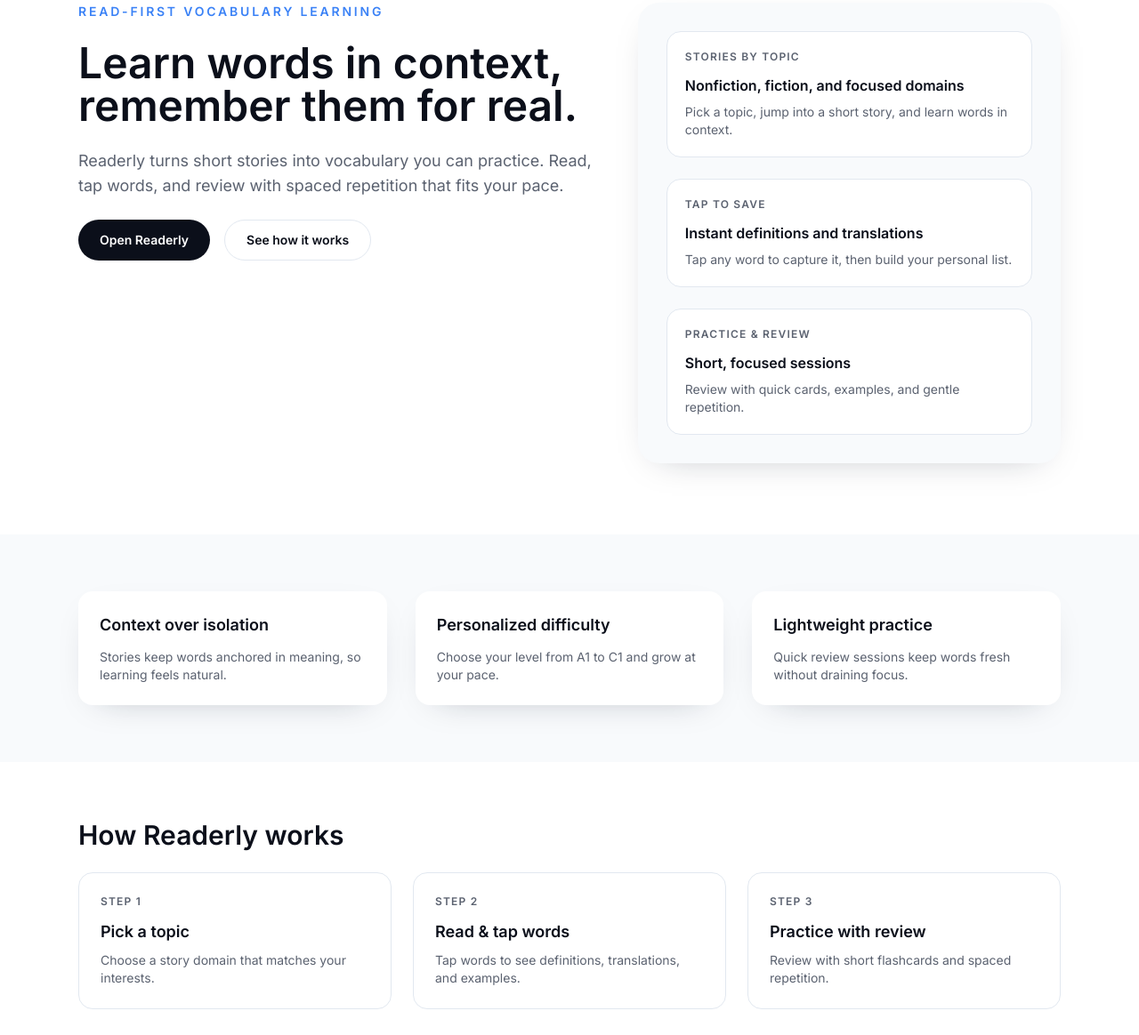
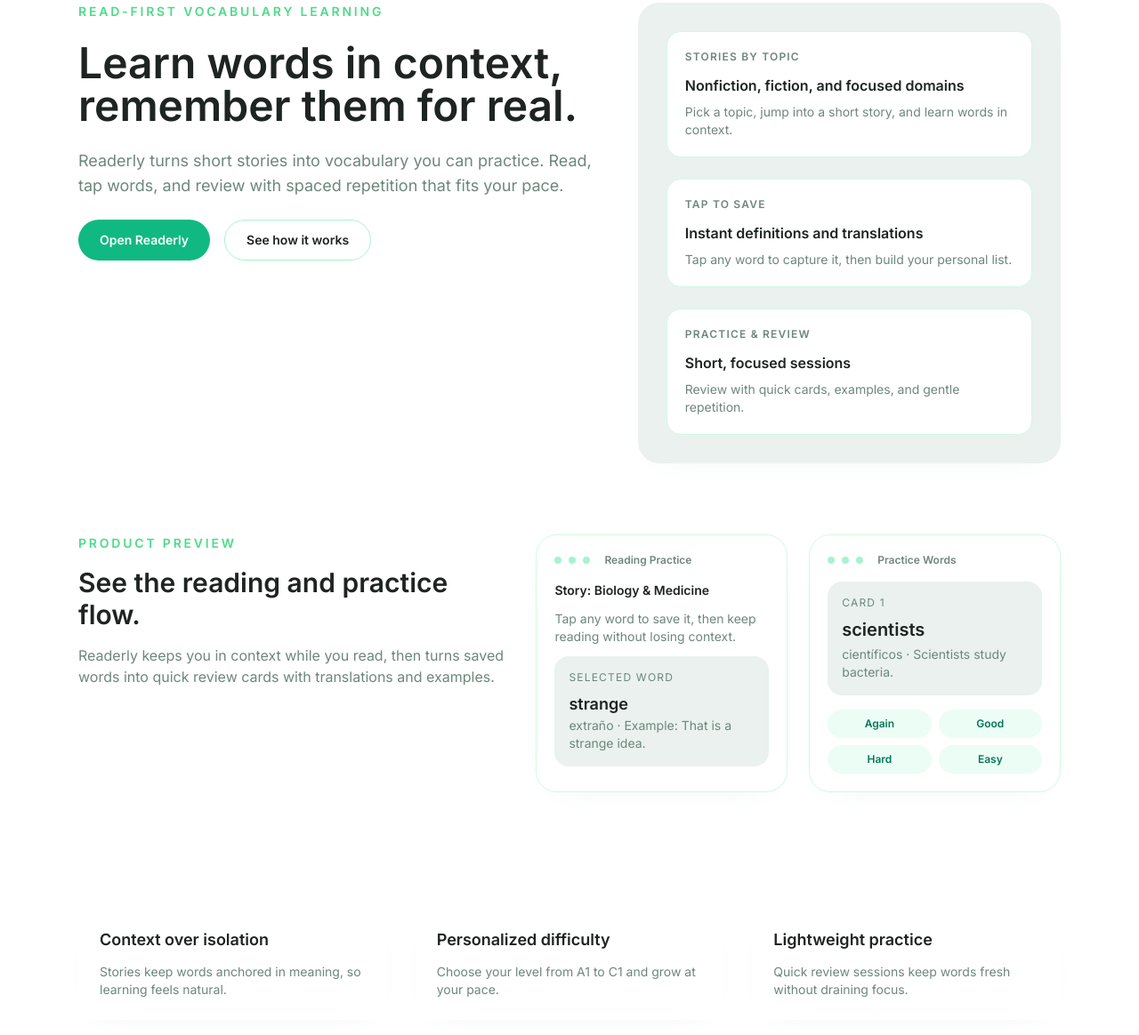
Before and after one commit to bohachevskyy/ready-web, an Astro site in the folder www/: page / in a window 1280 px wide. Shown: the part 148-1312 px from the top of the page at 89% size. Built offline with nearby package versions, Linux system fonts and the light colour scheme; Astro itself is replaced by a stand-in of ours.

Commit message:
feat: update landing visuals

```diff
--- a/www/src/pages/index.astro
+++ b/www/src/pages/index.astro
@@ -5,7 +5,7 @@
   title="Readerly — Learn words in context"
   description="Readerly turns short stories into vocabulary you can practice. Read, tap words, and review with spaced repetition."
 >
-  <header class="border-b border-slate-100 bg-white">
+  <header class="border-b border-emerald-100 bg-white">
     <nav class="container flex items-center justify-between py-6">
       <div class="flex items-center gap-3 text-lg font-semibold text-ink">
         <span class="flex h-9 w-9 items-center justify-center rounded-full bg-ink text-white">
@@ -14,7 +14,7 @@
         Readerly
       </div>
       <a
-        class="rounded-full border border-slate-200 px-5 py-2 text-sm font-medium text-ink transition hover:border-ink"
+        class="rounded-full border border-emerald-200 px-5 py-2 text-sm font-medium text-ink transition hover:border-emerald-400"
         href="https://app.readerly.ai"
         target="_blank"
         rel="noopener"
@@ -39,7 +39,7 @@
         </p>
         <div class="flex flex-col gap-4 sm:flex-row">
           <a
-            class="inline-flex items-center justify-center rounded-full bg-ink px-6 py-3 text-sm font-semibold text-white shadow-soft transition hover:bg-slate-900"
+            class="inline-flex items-center justify-center rounded-full bg-emerald-500 px-6 py-3 text-sm font-semibold text-white shadow-soft transition hover:bg-emerald-600"
             href="https://app.readerly.ai"
             target="_blank"
             rel="noopener"
@@ -47,16 +47,16 @@
             Open Readerly
           </a>
           <a
-            class="inline-flex items-center justify-center rounded-full border border-slate-200 px-6 py-3 text-sm font-semibold text-ink transition hover:border-ink"
+            class="inline-flex items-center justify-center rounded-full border border-emerald-200 px-6 py-3 text-sm font-semibold text-ink transition hover:border-emerald-400"
             href="#how-it-works"
           >
             See how it works
           </a>
         </div>
       </div>
-      <div class="rounded-3xl bg-surface p-8 shadow-soft">
+      <div class="rounded-3xl bg-soft p-8 shadow-soft">
         <div class="flex flex-col gap-6">
-          <div class="rounded-2xl border border-slate-200 bg-white p-5">
+          <div class="rounded-2xl border border-emerald-100 bg-white p-5">
             <p class="text-xs font-semibold uppercase tracking-widest text-muted">
               Stories by topic
             </p>
@@ -67,7 +67,7 @@
               Pick a topic, jump into a short story, and learn words in context.
             </p>
           </div>
-          <div class="rounded-2xl border border-slate-200 bg-white p-5">
+          <div class="rounded-2xl border border-emerald-100 bg-white p-5">
             <p class="text-xs font-semibold uppercase tracking-widest text-muted">
               Tap to save
             </p>
@@ -78,7 +78,7 @@
               Tap any word to capture it, then build your personal list.
             </p>
           </div>
-          <div class="rounded-2xl border border-slate-200 bg-white p-5">
+          <div class="rounded-2xl border border-emerald-100 bg-white p-5">
             <p class="text-xs font-semibold uppercase tracking-widest text-muted">
               Practice & review
             </p>
@@ -88,6 +88,75 @@
             <p class="mt-2 text-sm text-muted">
               Review with quick cards, examples, and gentle repetition.
             </p>
+          </div>
+        </div>
+      </div>
+    </section>
+
+    <section class="container pb-16">
+      <div class="grid gap-8 lg:grid-cols-[0.9fr_1.1fr]">
+        <div class="space-y-4">
+          <p class="text-sm font-semibold uppercase tracking-[0.2em] text-accent">
+            Product preview
+          </p>
+          <h2 class="text-3xl font-semibold text-ink">
+            See the reading and practice flow.
+          </h2>
+          <p class="text-base text-muted">
+            Readerly keeps you in context while you read, then turns saved words
+            into quick review cards with translations and examples.
+          </p>
+        </div>
+        <div class="grid gap-6 md:grid-cols-2">
+          <div class="rounded-3xl border border-emerald-100 bg-white p-5 shadow-soft">
+            <div class="flex items-center gap-2 text-xs text-muted">
+              <span class="h-2 w-2 rounded-full bg-emerald-200"></span>
+              <span class="h-2 w-2 rounded-full bg-emerald-200"></span>
+              <span class="h-2 w-2 rounded-full bg-emerald-200"></span>
+              <span class="ml-2 font-semibold">Reading Practice</span>
+            </div>
+            <div class="mt-4 space-y-3 text-sm text-ink">
+              <p class="font-semibold">Story: Biology & Medicine</p>
+              <p class="text-muted">
+                Tap any word to save it, then keep reading without losing context.
+              </p>
+              <div class="rounded-2xl bg-soft p-4">
+                <p class="text-xs uppercase tracking-widest text-muted">
+                  Selected word
+                </p>
+                <p class="mt-2 text-lg font-semibold text-ink">strange</p>
+                <p class="text-sm text-muted">extraño · Example: That is a strange idea.</p>
+              </div>
+            </div>
+          </div>
+          <div class="rounded-3xl border border-emerald-100 bg-white p-5 shadow-soft">
+            <div class="flex items-center gap-2 text-xs text-muted">
+              <span class="h-2 w-2 rounded-full bg-emerald-200"></span>
+              <span class="h-2 w-2 rounded-full bg-emerald-200"></span>
+              <span class="h-2 w-2 rounded-full bg-emerald-200"></span>
+              <span class="ml-2 font-semibold">Practice Words</span>
+            </div>
+            <div class="mt-4 space-y-4">
+              <div class="rounded-2xl bg-soft p-4">
+                <p class="text-xs uppercase tracking-widest text-muted">Card 1</p>
+                <p class="mt-2 text-xl font-semibold text-ink">scientists</p>
+                <p class="mt-1 text-sm text-muted">científicos · Scientists study bacteria.</p>
+              </div>
+              <div class="grid grid-cols-2 gap-2 text-xs font-semibold text-emerald-700">
+                <span class="rounded-full bg-emerald-50 px-3 py-2 text-center">
+                  Again
+                </span>
+                <span class="rounded-full bg-emerald-50 px-3 py-2 text-center">
+                  Good
+                </span>
+                <span class="rounded-full bg-emerald-50 px-3 py-2 text-center">
+                  Hard
+                </span>
+                <span class="rounded-full bg-emerald-50 px-3 py-2 text-center">
+                  Easy
+                </span>
+              </div>
+            </div>
           </div>
         </div>
       </div>
@@ -120,7 +189,7 @@
       <div class="flex flex-col gap-6">
         <h2 class="text-3xl font-semibold text-ink">How Readerly works</h2>
         <div class="grid gap-6 lg:grid-cols-3">
-          <div class="rounded-2xl border border-slate-200 p-6">
+          <div class="rounded-2xl border border-emerald-100 p-6">
             <p class="text-xs font-semibold uppercase tracking-widest text-muted">
               Step 1
             </p>
@@ -129,7 +198,7 @@
               Choose a story domain that matches your interests.
             </p>
           </div>
-          <div class="rounded-2xl border border-slate-200 p-6">
+          <div class="rounded-2xl border border-emerald-100 p-6">
             <p class="text-xs font-semibold uppercase tracking-widest text-muted">
               Step 2
             </p>
@@ -138,7 +207,7 @@
               Tap words to see definitions, translations, and examples.
             </p>
           </div>
-          <div class="rounded-2xl border border-slate-200 p-6">
+          <div class="rounded-2xl border border-emerald-100 p-6">
             <p class="text-xs font-semibold uppercase tracking-widest text-muted">
               Step 3
             </p>
@@ -154,7 +223,7 @@
     </section>
 
     <section class="container pb-20">
-      <div class="rounded-3xl bg-ink px-8 py-12 text-white lg:px-12">
+      <div class="rounded-3xl bg-emerald-950 px-8 py-12 text-white lg:px-12">
         <div class="grid gap-6 lg:grid-cols-[1.2fr_0.8fr]">
           <div>
             <h2 class="text-3xl font-semibold">
@@ -167,7 +236,7 @@
           </div>
           <div class="flex flex-col items-start justify-center gap-4">
             <a
-              class="inline-flex items-center justify-center rounded-full bg-white px-6 py-3 text-sm font-semibold text-ink"
+              class="inline-flex items-center justify-center rounded-full bg-white px-6 py-3 text-sm font-semibold text-emerald-950"
               href="https://app.readerly.ai"
               target="_blank"
               rel="noopener"
@@ -183,7 +252,7 @@
     </section>
   </main>
 
-  <footer class="border-t border-slate-100 bg-white">
+  <footer class="border-t border-emerald-100 bg-white">
     <div class="container flex flex-col items-start justify-between gap-4 py-8 text-sm text-muted sm:flex-row">
       <p>© {new Date().getFullYear()} Readerly</p>
       <div class="flex gap-4">
--- a/www/tailwind.config.mjs
+++ b/www/tailwind.config.mjs
@@ -4,10 +4,11 @@
   theme: {
     extend: {
       colors: {
-        ink: "#0b0f1a",
-        muted: "#5b6270",
-        accent: "#3b82f6",
-        surface: "#f8fafc",
+        ink: "hsl(155 10% 13%)",
+        muted: "hsl(155 10% 48%)",
+        accent: "hsl(145 66% 58%)",
+        surface: "#ffffff",
+        soft: "hsl(155 20% 93%)",
       },
       fontFamily: {
         sans: ["Inter", "ui-sans-serif", "system-ui", "sans-serif"],
```
Also changed, not shown: www/public/og.svg.
